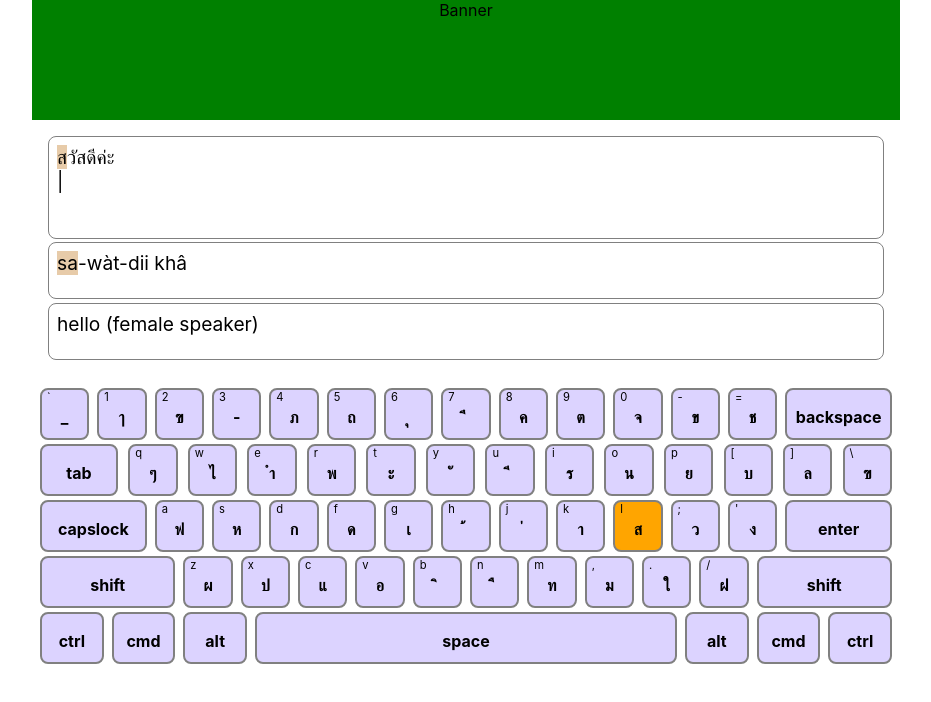
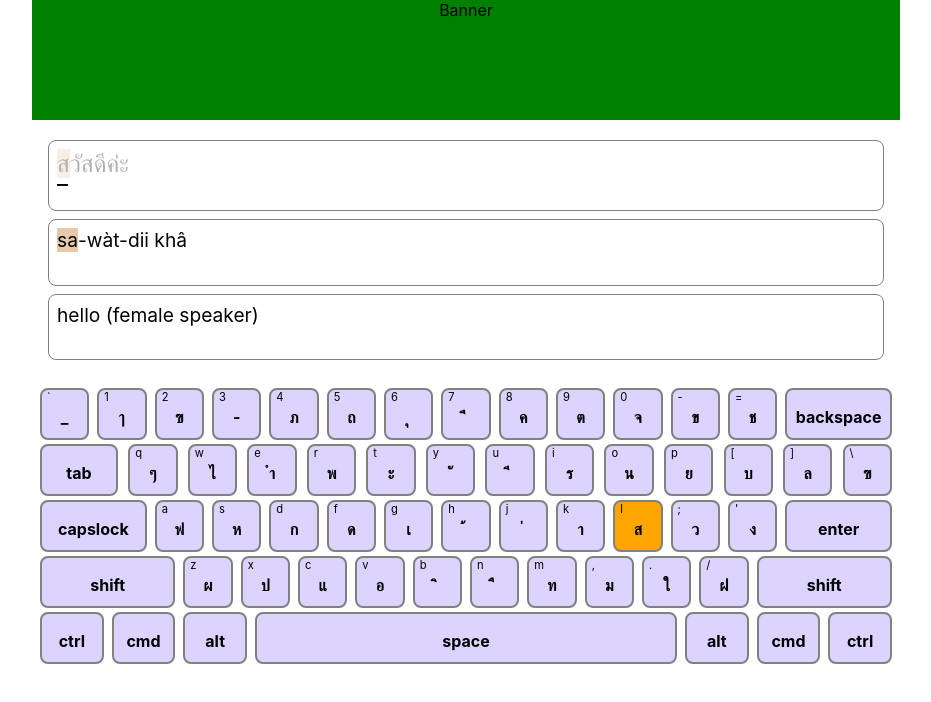
Before and after one commit to alvinlamSL/thai-typing-game, a React (Create React App) app: page / in a window 1280 px wide. Shown: the top 702 px of the page, without its empty margins (174-1105 px from the left). Built offline with nearby package versions, Linux system fonts and the light colour scheme.

Commit message:
Use ghost text

```diff
--- a/src/components/TextDisplay/TextDisplay.styles.ts
+++ b/src/components/TextDisplay/TextDisplay.styles.ts
@@ -2,6 +2,20 @@ import { type SxProps } from '@mui/system';
 import { keyframes } from '@mui/system';
 
 const blink = keyframes`from,to{color:transparent}50%{color:#000}`;
+
+const textBoxStyle = {
+    width: '100%',
+    borderWidth: '2px',
+    borderRadius: '8px',
+    textAlign: 'left',
+    marginTop: '4px',
+    marginBottom: '4px',
+    padding: 1,
+    border: {
+        xs: '1px solid gray',
+        md: '1.5px solid gray',
+    },
+};
 
 const styles: Record<string, SxProps> = {
     main: {
@@ -9,19 +23,17 @@ const styles: Record<string, SxProps> = {
         padding: { xs: 1, md: 2 },
     },
     textBox: {
-        width: '100%',
-        borderWidth: '2px',
-        borderRadius: '8px',
-        textAlign: 'left',
-        padding: 1,
-        border: {
-            xs: '1px solid gray',
-            md: '1.5px solid gray',
-        },
+        ...textBoxStyle,
         fontSize: { xs: '1em', md: '1.2em' },
+    },
+    thaiTextBox: {
+        ...textBoxStyle,
+        fontSize: { xs: '1.2em', md: '1.5em' },
     },
     blinkingCursor: {
         animation: `${blink} 1s steps(5,start) infinite`,
+        position: 'absolute',
+        top: { xs: '6px', md: '12px' },
     },
     textHighlight: {
         color: '#006600'
@@ -33,6 +45,12 @@ const styles: Record<string, SxProps> = {
         background: '#E7CBA9',
         color: 'black',
     },
+    thaiGhostText: {
+        opacity: '30%',
+    },
+    thaiFrontText: {
+        position: 'absolute',
+    }
 };
 
 export default styles;
--- a/src/components/TextDisplay/TextDisplay.tsx
+++ b/src/components/TextDisplay/TextDisplay.tsx
@@ -50,21 +50,11 @@ const ThaiScriptDisplay: React.FC<ThaiScriptDisplayProps> = ({
         <Grid
             item
             sx={{
-                ...styles?.textBox,
-                height: '45%',
+                ...styles?.thaiTextBox,
             }}
         >
-            <Box component='span'>
-                {thaiScript.slice(0, thaiPhonemeStartIndex)}
-            </Box>
-            <Box component='span' sx={{ ...styles?.phonemeHighlight }}>
-                {thaiScript.slice(thaiPhonemeStartIndex, thaiPhonemeEndIndex)}
-            </Box>
-            <Box component='span'>
-                {thaiScript.slice(thaiPhonemeEndIndex)}
-            </Box>
-            <div/>
-            <Box component='span'>
+            <Box sx={{ ...styles.thaiFrontText }}>
+                <Box component='span' sx={{ color: 'green' }}>
                     {enteredText.slice(0, highlightEnteredTextStartIndex)}
                 </Box>
                 <Box component='span' sx={
@@ -75,7 +65,19 @@ const ThaiScriptDisplay: React.FC<ThaiScriptDisplayProps> = ({
                     {enteredText.slice(highlightEnteredTextStartIndex)}
                 </Box>
                 <Box component='span' sx={{ ...styles?.blinkingCursor }}>
-                |
+                    _
+                </Box>
+            </Box>
+            <Box sx={{ ...styles.thaiGhostText }}>
+                <Box component='span'>
+                    {thaiScript.slice(0, thaiPhonemeStartIndex)}
+                </Box>
+                <Box component='span' sx={{ ...styles?.phonemeHighlight }}>
+                    {thaiScript.slice(thaiPhonemeStartIndex, thaiPhonemeEndIndex)}
+                </Box>
+                <Box component='span'>
+                    {thaiScript.slice(thaiPhonemeEndIndex)}
+                </Box>
             </Box>
         </Grid>
     );
@@ -91,7 +93,6 @@ const EngPhonemeScriptDisplay: React.FC<EngPhonemeScriptDisplayProps> = ({
             item
             sx={{
                 ...styles?.textBox,
-                height: '25%',
             }}
         >
             <Box component='span'>
@@ -113,7 +114,6 @@ const EngScriptDisplay: React.FC<EngScriptDisplayProps> = ({ engScript }) => {
             item
             sx={{
                 ...styles?.textBox,
-                height: '25%',
             }}
         >
             {engScript}
@@ -150,7 +150,10 @@ const TextDisplay: React.FC = () => {
         <Box
             sx={{ ...styles?.main }}
         >
-            <Grid container sx={{ height: '100%' }}>
+            <Grid
+                container
+                sx={{ height: '100%' }}
+            >
                 <ThaiScriptDisplay
                     enteredText={enteredText}
                     thaiScript={currThaiScript}
```
Lines whose indentation alone changed are shown as unchanged.
